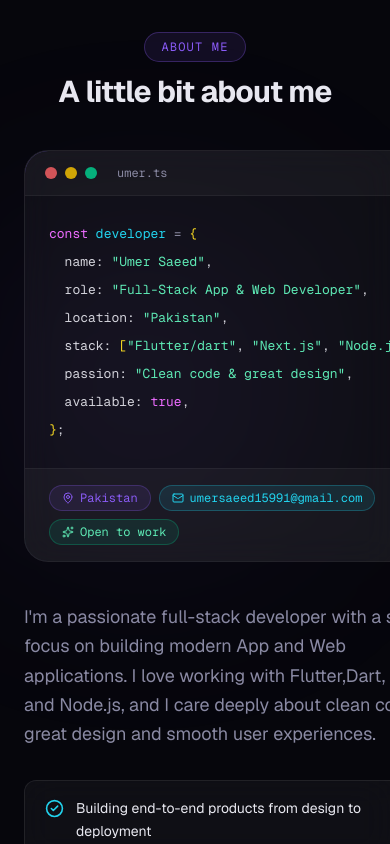
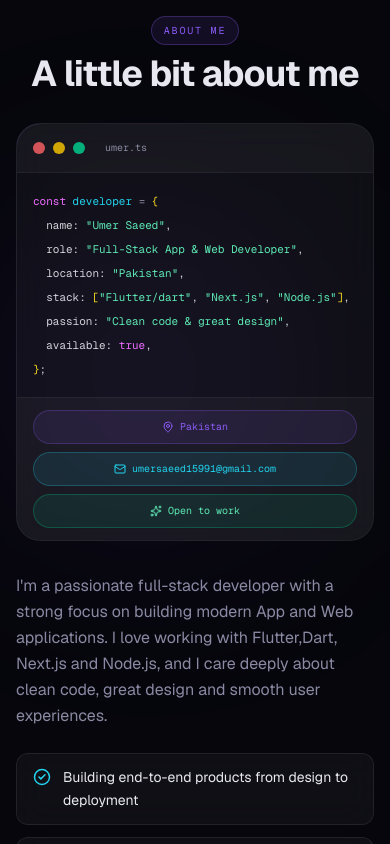
Before and after one commit to umersaeed15991-del/Portfolio, a Next.js app: page / in a window 390 px wide. Shown: the part 1320-2164 px from the top of the page. Built offline with nearby package versions, Linux system fonts and the light colour scheme.

Commit message:
updated website changes

```diff
--- a/src/components/About.tsx
+++ b/src/components/About.tsx
@@ -6,18 +6,18 @@ import { Reveal, SectionHeading } from "./Reveal";
 
 function CodeCard() {
   return (
-    <div className="glass glow-border overflow-hidden rounded-3xl font-mono text-[13px] leading-7 sm:text-sm">
+    <div className="glass glow-border overflow-hidden rounded-3xl font-mono text-[11px] leading-6 sm:text-sm sm:leading-7">
       {/* Window header */}
-      <div className="flex items-center gap-2 border-b border-white/5 bg-white/[0.03] px-5 py-3.5">
+      <div className="flex items-center gap-2 border-b border-white/5 bg-white/[0.03] px-4 py-3 sm:px-5 sm:py-3.5">
         <span className="h-3 w-3 rounded-full bg-red-400/80" />
         <span className="h-3 w-3 rounded-full bg-yellow-400/80" />
         <span className="h-3 w-3 rounded-full bg-emerald-400/80" />
-        <span className="ml-3 text-xs text-muted">umer.ts</span>
+        <span className="ml-3 text-[10px] text-muted sm:text-xs">umer.ts</span>
       </div>
 
       {/* Code body */}
-      <div className="overflow-x-auto p-6">
-        <pre className="text-foreground/90">
+      <div className="overflow-x-auto p-4 sm:p-6">
+        <pre className="min-w-0 text-foreground/90">
           <code>
             <span className="text-fuchsia-400">const</span>{" "}
             <span className="text-accent-2">developer</span>{" "}
@@ -47,14 +47,14 @@ function CodeCard() {
       </div>
 
       {/* Footer chips */}
-      <div className="flex flex-wrap gap-2 border-t border-white/5 bg-white/[0.03] px-6 py-4">
-        <span className="flex items-center gap-1.5 rounded-full border border-accent/25 bg-accent/10 px-3 py-1 text-xs text-accent">
+      <div className="flex flex-col gap-2 border-t border-white/5 bg-white/[0.03] px-4 py-3 sm:flex-row sm:flex-wrap sm:px-6 sm:py-4">
+        <span className="flex items-center justify-center gap-1.5 rounded-full border border-accent/25 bg-accent/10 px-3 py-1 text-[10px] text-accent sm:text-xs">
           <MapPin size={12} /> {profile.location}
         </span>
-        <span className="flex items-center gap-1.5 rounded-full border border-accent-2/25 bg-accent-2/10 px-3 py-1 text-xs text-accent-2">
+        <span className="flex items-center justify-center gap-1.5 rounded-full border border-accent-2/25 bg-accent-2/10 px-3 py-1 text-[10px] text-accent-2 sm:text-xs">
           <Mail size={12} /> {profile.email}
         </span>
-        <span className="flex items-center gap-1.5 rounded-full border border-emerald-400/25 bg-emerald-400/10 px-3 py-1 text-xs text-emerald-300">
+        <span className="flex items-center justify-center gap-1.5 rounded-full border border-emerald-400/25 bg-emerald-400/10 px-3 py-1 text-[10px] text-emerald-300 sm:text-xs">
           <Sparkles size={12} /> Open to work
         </span>
       </div>
@@ -64,26 +64,26 @@ function CodeCard() {
 
 export function About() {
   return (
-    <section id="about" className="relative overflow-hidden py-20 sm:py-28">
+    <section id="about" className="relative overflow-hidden py-16 sm:py-28">
       <div className="absolute left-0 top-1/4 h-72 w-72 rounded-full bg-accent/10 blur-[120px]" />
-      <div className="mx-auto max-w-6xl px-6">
+      <div className="mx-auto max-w-6xl px-4 sm:px-6">
         <SectionHeading eyebrow="About Me" title="A little bit about me" />
 
-        <div className="grid items-center gap-10 lg:grid-cols-2">
+        <div className="grid items-center gap-8 lg:grid-cols-2 lg:gap-10">
           <Reveal>
             <CodeCard />
           </Reveal>
 
-          <div>
+          <div className="min-w-0">
             <Reveal delay={0.1}>
-              <p className="text-lg leading-relaxed text-muted">{profile.about.intro}</p>
+              <p className="text-base leading-relaxed text-muted sm:text-lg">{profile.about.intro}</p>
             </Reveal>
 
-            <ul className="mt-8 space-y-4">
+            <ul className="mt-6 space-y-3 sm:mt-8 sm:space-y-4">
               {profile.about.highlights.map((h, i) => (
                 <Reveal key={h} delay={0.15 + i * 0.08}>
-                  <li className="glass flex items-start gap-3 rounded-xl px-5 py-4">
-                    <CheckCircle2 size={19} className="mt-0.5 shrink-0 text-accent-2" />
+                  <li className="glass flex items-start gap-3 rounded-xl px-4 py-3 sm:px-5 sm:py-4">
+                    <CheckCircle2 size={18} className="mt-0.5 shrink-0 text-accent-2 sm:size-[19px]" />
                     <span className="text-sm leading-relaxed sm:text-base">{h}</span>
                   </li>
                 </Reveal>
--- a/src/components/Certificates.tsx
+++ b/src/components/Certificates.tsx
@@ -25,12 +25,12 @@ export function Certificates() {
   }, [selected]);
 
   return (
-    <section id="certificates" className="relative overflow-hidden py-20 sm:py-28">
+    <section id="certificates" className="relative overflow-hidden py-16 sm:py-28">
       <div className="absolute right-0 top-1/4 h-72 w-72 rounded-full bg-accent-2/10 blur-[120px]" />
-      <div className="mx-auto max-w-6xl px-6">
+      <div className="mx-auto max-w-6xl px-4 sm:px-6">
         <SectionHeading eyebrow="Achievements" title="Certificates & awards" />
 
-        <div className="mx-auto grid max-w-4xl gap-7 sm:grid-cols-2">
+        <div className="mx-auto grid max-w-4xl gap-5 sm:gap-7 md:grid-cols-2">
           {profile.certificates.map((cert, i) => (
             <Reveal key={cert.title} delay={i * 0.1}>
               <button
@@ -53,15 +53,15 @@ export function Certificates() {
                   </div>
                 </div>
 
-                <div className="flex items-center gap-4 p-5">
+                <div className="flex items-center gap-4 p-4 sm:p-5">
                   <span className="shrink-0 rounded-2xl bg-gradient-to-br from-accent/20 to-accent-2/20 p-3 text-accent">
-                    <Award size={22} />
+                    <Award size={20} className="sm:size-[22px]" />
                   </span>
                   <div className="min-w-0">
-                    <h3 className="truncate font-bold transition-colors group-hover:text-accent-2">
+                    <h3 className="truncate text-sm font-bold transition-colors group-hover:text-accent-2 sm:text-base">
                       {cert.title}
                     </h3>
-                    <p className="text-sm text-muted">
+                    <p className="text-xs text-muted sm:text-sm">
                       {cert.issuer} · {cert.year}
                     </p>
                   </div>
--- a/src/components/Reveal.tsx
+++ b/src/components/Reveal.tsx
@@ -39,11 +39,13 @@ export function SectionHeading({
   title: string;
 }) {
   return (
-    <Reveal className="mb-10 text-center sm:mb-14">
-      <span className="mb-3 inline-block rounded-full border border-accent/30 bg-accent/10 px-4 py-1.5 font-mono text-xs uppercase tracking-widest text-accent">
+    <Reveal className="mb-8 text-center sm:mb-14">
+      <span className="mb-3 inline-block rounded-full border border-accent/30 bg-accent/10 px-3 py-1.5 font-mono text-[10px] uppercase tracking-[0.18em] text-accent sm:px-4 sm:text-xs">
         {eyebrow}
       </span>
-      <h2 className="text-3xl font-bold tracking-tight sm:text-5xl">{title}</h2>
+      <h2 className="mx-auto max-w-[15ch] text-4xl font-bold leading-[0.95] tracking-tight sm:max-w-none sm:text-5xl">
+        {title}
+      </h2>
     </Reveal>
   );
 }
--- a/src/data/profile.ts
+++ b/src/data/profile.ts
@@ -18,7 +18,7 @@ export const profile = {
   location: "Pakistan",
   email: "umersaeed15991@gmail.com",
   phone: "+92 300 7323288",
-  resumeUrl: "/CV.pdf", // public/ folder mein rakhi hui CV
+  resumeUrl: "/CV_Umer.pdf", // public/ folder mein rakhi hui CV
   avatar: "/umer-pic.jpeg", // public/ folder mein apni photo rakh dein (optional)
 
   socials: {
```
